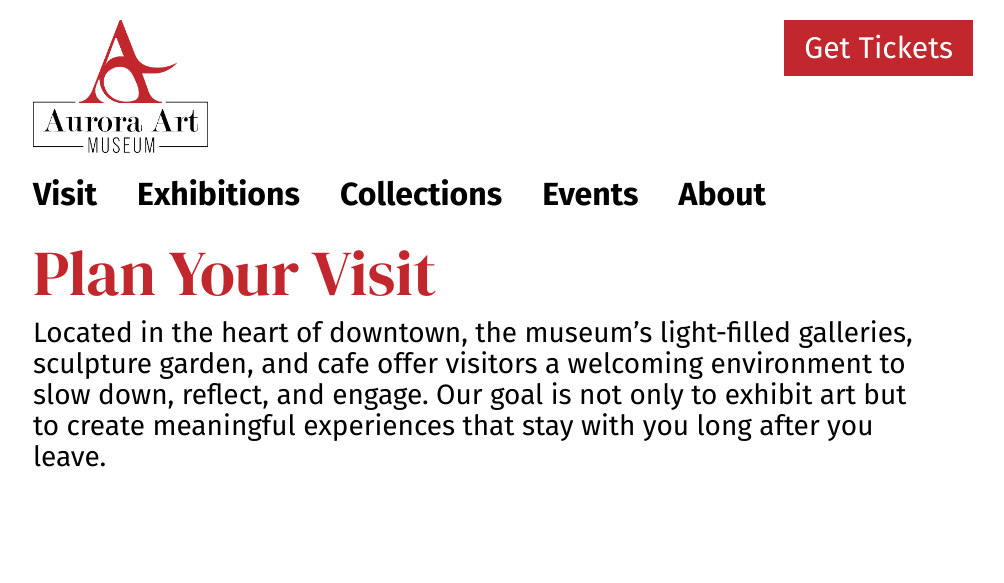
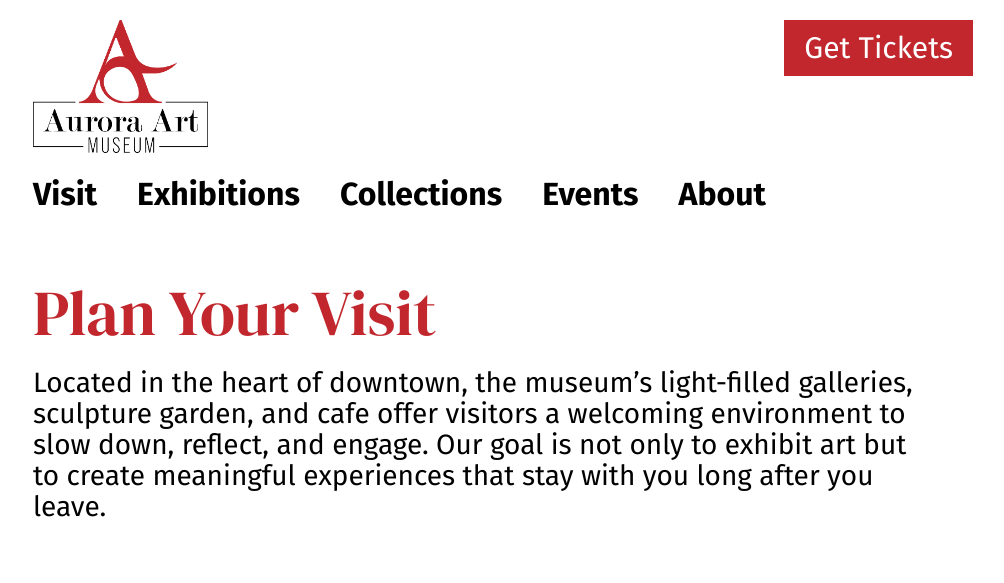
Before and after one commit to lak93728/lak93728.github.io, a PHP site: page /visit.html in a window 1280 px wide. Shown: the top 583 px of the page, without its empty margins (137-1141 px from the left). Run offline with PHP 8.4, Linux system fonts and the light colour scheme; a map, chart or similar area stays blank.

Commit message:
added code

```diff
--- a/Projects/project-4/style.css
+++ b/Projects/project-4/style.css
@@ -417,6 +417,8 @@ flex-direction: column;
   margin-bottom: 5px;
 }
 
+
+
 /* Visit Explore Section (duplicate of Come Explore styles) */
 .visit-explore {
   display: flex;
@@ -473,7 +475,7 @@ flex-direction: column;
   justify-content: flex-start;
   align-items: flex-start;
   padding: 5px 170px 40px 170px;
-  gap: 60px;              /* keeps columns close but distinct */
+  gap: 40px;              /* keeps columns close but distinct */
 }
 
 /* First column */
@@ -511,3 +513,64 @@ flex-direction: column;
   margin: 8px 0;
   margin-left: 150px;
 }
+
+/* Visit Section */
+.visit-section {
+  display: flex;              /* keep stacked layout unless floated */
+  justify-content: flex-start;
+  align-items: flex-start;
+  padding: 40px 0px 40px 170px;
+  margin-top: 40px;
+  gap: 100px;
+}
+
+/* Text block */
+.visit-text-block {
+  max-width: 40%;
+  display: inline-block;
+  vertical-align: top;
+}
+
+/* Heading + subheading */
+.visit-heading {
+  font-size: 52px;
+  font-weight: 900;
+  color: #23353F;
+  line-height: 1.2;
+  margin-top: 0;               /* no extra offset */
+  margin-bottom: 8px;
+}
+
+.visit-subheading {
+  font-size: 32px;
+  color: #000;
+  line-height: 1.2;
+  margin-bottom: 25px;
+}
+
+.visit-image-grid {
+  display: grid;                     /* ⬅️ switch to grid layout */
+  grid-template-columns: 1fr 1fr;    /* two columns */
+  gap: 65px;                         /* spacing between items */
+  margin-top: -75;                     /* align with heading */
+  margin-left: 100px;                /* bigger gap from text */
+  margin-right: 165px;
+  justify-self: end;
+}
+
+/* Plan Your Visit header block */
+.visit-header {
+  padding: 40px 170px;       /* same horizontal margins */
+  margin-bottom: 15px;       /* ⬅️ pushes rest of layout down for blurb space */
+}
+
+.visit-header .visit-title {
+  display: block;            /* force onto its own line */
+  margin-bottom: 20px;       /* gap before blurb */
+}
+
+.visit-header .visit-text {
+  display: block;            /* stack under title */
+  margin: 0;
+  margin-bottom: 0;          /* keep tight, spacing handled by section margin */
+}
--- a/Projects/project-4/visit.html
+++ b/Projects/project-4/visit.html
@@ -29,7 +29,7 @@
   </header>
 
   <!-- Visit Page Content -->
-  <section class="section-container visit-section">
+  <section class="section-container visit-header">
     <h2 class="visit-title">Plan Your Visit</h2>
     <p class="visit-text">
       Located in the heart of downtown, the museum’s light-filled galleries, sculpture garden, and cafe offer visitors a welcoming environment to slow down, reflect, and engage. Our goal is not only to exhibit art but to create meaningful experiences that stay with you long after you leave.
@@ -93,6 +93,33 @@
   </div>
 </section>
 
+<section class="visit-section section-container">
+  <div class="visit-text-block">
+    <h2 class="visit-heading">Why should you visit?</h2>
+    <p class="visit-subheading">
+      Come for the art and our show stopping amenities as a fun bonus
+    </p>
+  </div>
+  <div class="visit-image-grid">
+    <div>
+      <div class="img-wrapper"><img src="images/table.jpg" alt="Cafe"></div>
+      <p class="caption">Cafe</p>
+    </div>
+    <div>
+      <div class="img-wrapper"><img src="images/statue.jpg" alt="Sculpture Garden"></div>
+      <p class="caption">Sculpture Garden</p>
+    </div>
+    <div>
+      <div class="img-wrapper"><img src="images/shop.jpg" alt="Gift Shop"></div>
+      <p class="caption">Gift Shop featuring local artists</p>
+    </div>
+    <div>
+      <div class="img-wrapper"><img src="images/handicap.jpg" alt="Accessible Features"></div>
+      <p class="caption">Accessible features</p>
+    </div>
+  </div>
+</section>
+
   <!-- Scripts -->
   <script src="script.js"></script>
 </body>
```
